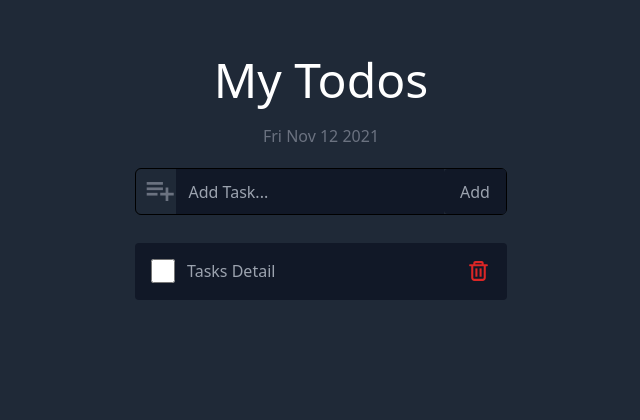
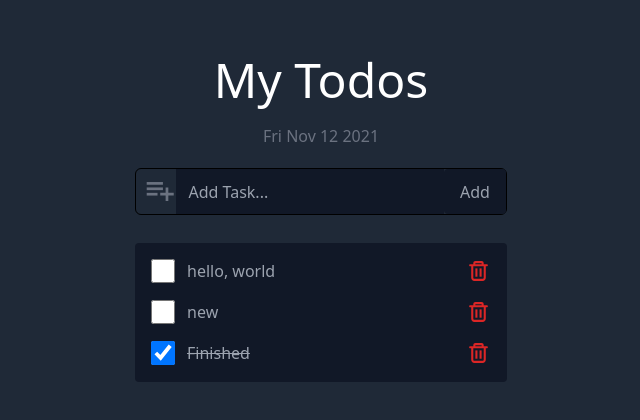
Before and after one commit to michaelbelete/todo-app-redux-redux-saga, a React (Create React App) app: page / in a window 1280 px wide. Shown: the top 420 px of the page, without its empty margins (319-959 px from the left). Built offline with nearby package versions, Linux system fonts and the light colour scheme; data requests are answered from the project's data file.

Commit message:
fetched data

```diff
--- a/db/db.json
+++ b/db/db.json
@@ -9,6 +9,11 @@
       "todo": "new",
       "status": false,
       "id": 2
+    },
+    {
+      "todo": "Finished",
+      "status": true,
+      "id": 3
     }
   ]
 }
--- a/src/components/todo.js
+++ b/src/components/todo.js
@@ -1,35 +1,55 @@
-import { CgPlayListAdd, CgTrash } from "react-icons/cg";
-const Todo = () => {
+import React, { useEffect } from "react";
+
+import PropTypes from "prop-types";
+
+import { connect } from "react-redux";
+import { GET_TODOS_REQUEST } from "../redux/actions/todo-action";
+
+import TodoForm from "./todoForm";
+import TodoItem from "./todoItem";
+
+function deleteTodo() {
+  alert("delete");
+}
+
+const Todo = ({ todo: { loading, todos }, getTodos }) => {
+  useEffect(() => {
+    getTodos();
+    // eslint-disable-next-line
+  }, []);
   return (
     <div class="flex flex-col gap-5 items-center my-auto h-screen bg-cover">
       <h1 class="pt-14 text-5xl text-white">My Todos</h1>
       <h3 class="text-gray-500">{new Date().toDateString()}</h3>
 
       <div className="flex flex-col gap-2">
-        <div className="flex flex-row pl-2 bg-gray-800 rounded-md border border-black">
-          <CgPlayListAdd className="text-gray-500" size="45" />
-          <input
-            type="text"
-            className="px-3 py-2 w-full text-gray-600 bg-gray-900 outline-none"
-            placeholder="Add Task..."
-          />
-          <button className="px-4 text-gray-400 bg-gray-900 rounded">Add</button>
-        </div>
+        <TodoForm />
+        <div className="flex flex-col gap-4 p-4 mt-5 bg-gray-900 rounded">
+          {loading && "Loading"}
+          {todos &&
+            todos.map((todo, index) => (
+              <TodoItem todo={todo} key={index} deleteTodo={ deleteTodo } />
+            ))}
 
-        <div className="flex flex-col gap-4 p-4 mt-5 bg-gray-900 rounded">
-          <div className="flex flex-row justify-between items-start">
-            <label className="inline-flex items-center">
-              <input type="checkbox" className="w-6 h-6" />
-              <span className="ml-3 text-gray-400">Tasks Detail</span>
-            </label>
-            <button>
-              <CgTrash size="25" className="text-red-600"/>
-            </button>
-          </div>
+          {/* <TodoItem /> */}
         </div>
       </div>
     </div>
   );
 };
 
-export default Todo;
+Todo.propTypes = {
+  loading: PropTypes.bool,
+  todos: PropTypes.array,
+  allTodos: PropTypes.func.isRequired,
+};
+
+const mapStateToProps = (state) => ({
+  todo: state.todo,
+});
+
+const mapDispatchToProps = (dispatch) => ({
+  getTodos: () => dispatch({ type: GET_TODOS_REQUEST }),
+});
+
+export default connect(mapStateToProps, mapDispatchToProps)(Todo);
--- a/src/components/todoForm.js
+++ b/src/components/todoForm.js
@@ -0,0 +1,18 @@
+import { CgPlayListAdd } from "react-icons/cg";
+
+const TodoForm = () => {
+    return (
+        <div className="flex flex-row pl-2 bg-gray-800 rounded-md border border-black">
+        <CgPlayListAdd className="text-gray-500" size="45" />
+        <input
+          type="text"
+          className="px-3 py-2 w-full text-gray-600 bg-gray-900 outline-none"
+          placeholder="Add Task..."
+        />
+        <button className="px-4 text-gray-400 bg-gray-900 rounded">Add</button>
+      </div>
+
+    );
+}
+
+export default TodoForm;
--- a/src/components/todoItem.js
+++ b/src/components/todoItem.js
@@ -0,0 +1,17 @@
+
+import { CgTrash } from "react-icons/cg";
+const TodoItem = ({todo, deleteTodo, checked}) => {
+    return (
+        <div className="flex flex-row justify-between items-start">
+            <label className="inline-flex items-center">
+              <input type="checkbox" className="w-6 h-6 text-gray-900 bg-gray-900" checked={todo.status} onClick={() => checked(todo.id)} />
+              <span className={`ml-3 text-gray-400 ${(todo.status)? "line-through": ""}`}>{ todo.todo }</span>
+            </label>
+            <button onClick={() => { deleteTodo(todo.id) }}>
+              <CgTrash size="25" className="text-red-600"/>
+            </button>
+          </div>
+    );
+}
+
+export default TodoItem;
```
